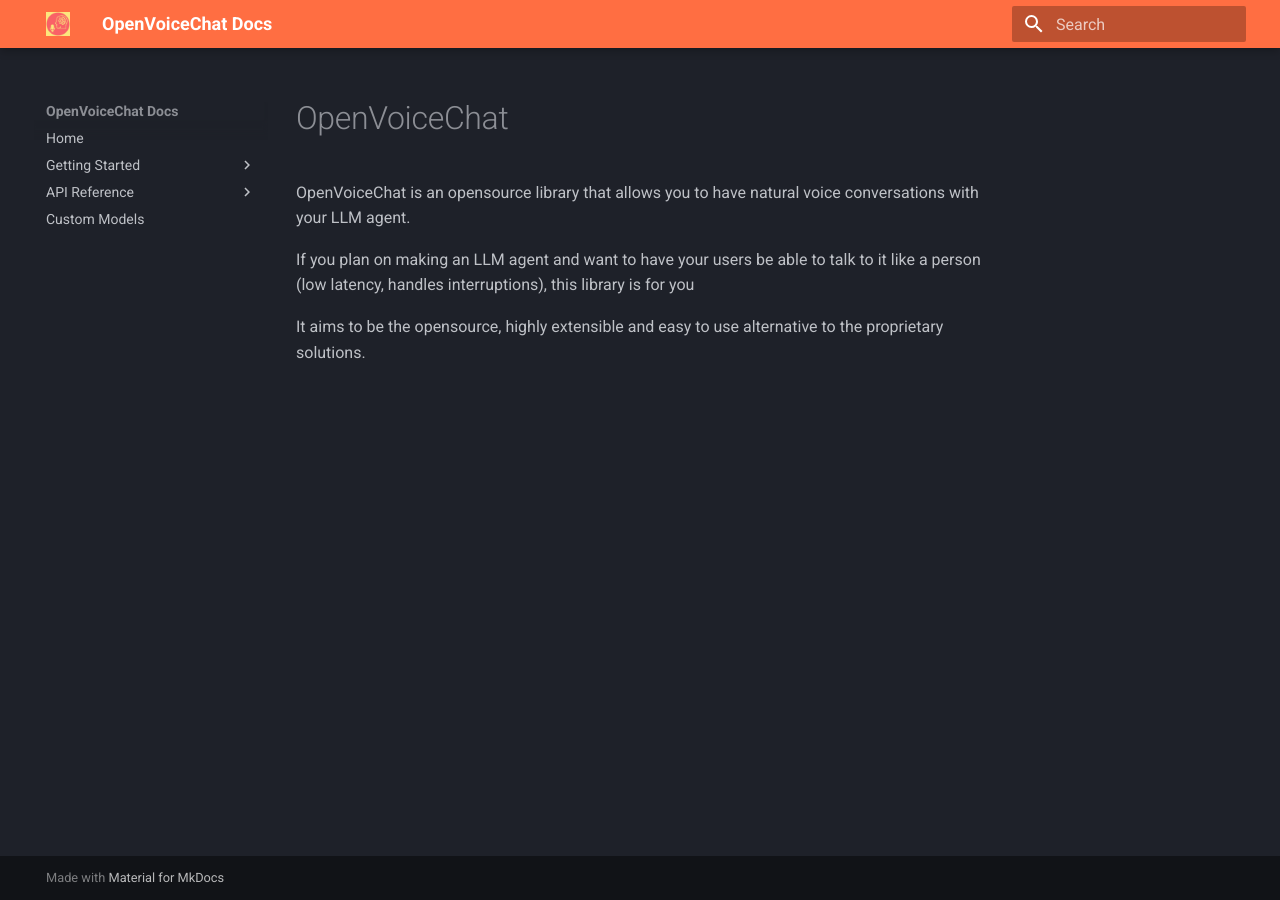
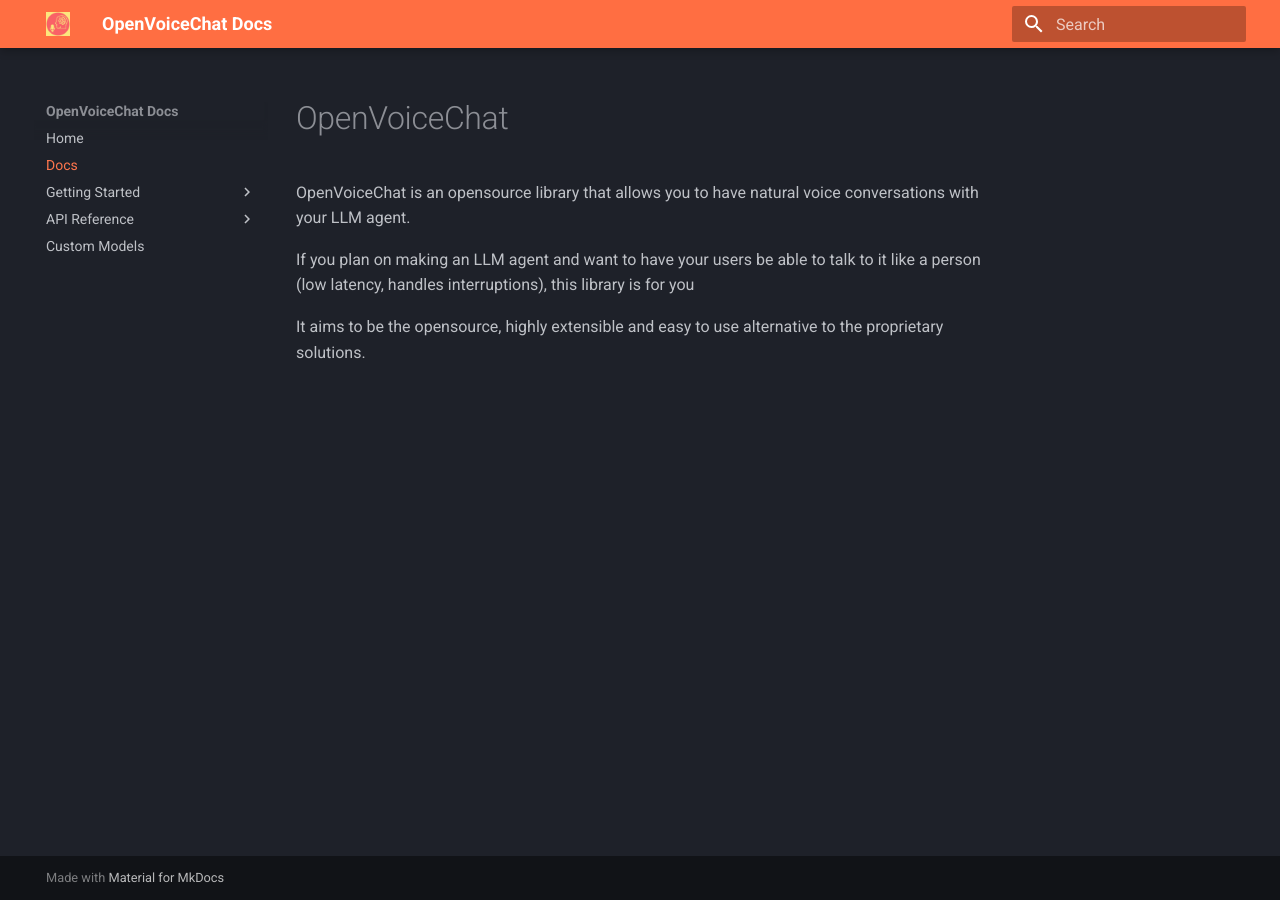
Before and after one commit to Finity-Alpha/OpenVoiceChat, an MkDocs documentation site: the page built from docs/docs.md, in a window 1280 px wide. Built offline with MkDocs 1.6.1 and Material for MkDocs 9.7.7, drawn with Linux system fonts in a browser that asks for light colours.

Commit message:
Update documentation with new file structure and navigation

```diff
--- a/mkdocs.yml
+++ b/mkdocs.yml
@@ -1,6 +1,7 @@
 site_name: OpenVoiceChat Docs
 nav:
   - Home: index.html
+  - Docs: docs.md
   - Getting Started:
     - Installation: getting-started/installation.md
     - Quickstart: getting-started/quickstart.md
```
Also changed, not shown: docs/docs.md (renamed from docs/home.md).
